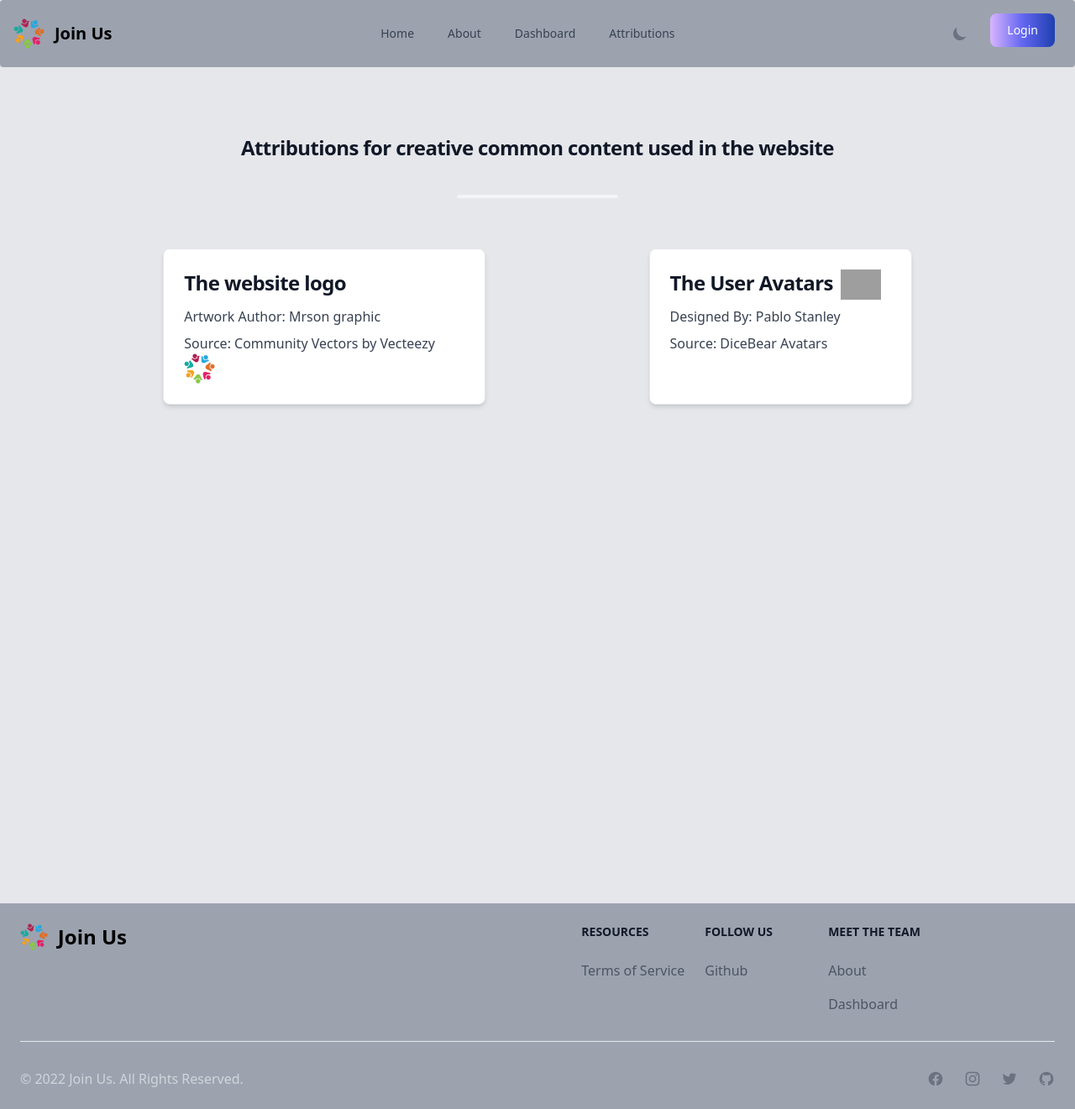
After one commit to nab-man/Join-Us, a Node server app: page /attributions in a window 1280 px wide. The commit adds this page. Shown: the whole page at 84% size. Run offline with Node 20, Linux system fonts and the light colour scheme; some libraries are stand-ins or nearby versions; grey boxes are pictures that could not be loaded.

Commit message:
attributions page added

```diff
--- a/controllers/home-routes.js
+++ b/controllers/home-routes.js
@@ -10,8 +10,8 @@ router.get("/", (req, res) => {
 
 })
 
-router.get("/settings", (req, res) => {
-  res.render('skeleton')
+router.get("/attributions", (req, res) => {
+  res.render('attributions');
 
 })
 
--- /dev/null
+++ b/views/attributions.handlebars
@@ -0,0 +1,35 @@
+ <h5 class="mt-20 text-center text-2xl font-bold tracking-tight text-gray-900 dark:text-white">Attributions for creative common content used in the website</h5>
+
+<hr class="my-4 mx-auto w-48 h-1 bg-gray-100 rounded border-0 md:my-10 dark:bg-gray-700">
+
+<div class="flex flex-wrap justify-evenly h-full content-start">
+
+<div  class="block my-5 p-6 max-w-sm bg-white rounded-lg border border-gray-200 shadow-md  dark:bg-gray-800 dark:border-gray-700 flex flex-wrap">
+    <div>
+    <h5 class="mb-3 text-2xl font-bold tracking-tight text-gray-900 dark:text-white">The website logo</h5>
+    <a href="https://www.vecteezy.com/members/marsono" target="_blank"> <p class="font-normal mb-2 text-gray-700 dark:text-gray-400">Artwork Author: Mrson graphic</p></a>
+    <a href="https://www.vecteezy.com/free-vector/community" target="_blank"> <p class="font-normal text-gray-700 dark:text-gray-400">Source: Community Vectors by Vecteezy</p></a>
+    </div>
+    <a href="https://www.vecteezy.com/vector-art/595037-community-care-logo-template-vector-icon" target="_blank">
+    <img class="mr-3 h-6 sm:h-9" src="/images/logo.png" alt=""></a>
+</div>
+
+<div  class="block my-5 p-6 max-w-sm bg-white rounded-lg border border-gray-200 shadow-md  dark:bg-gray-800 dark:border-gray-700 flex flex-wrap">
+    <div>
+    <h5 class="mb-3 text-2xl font-bold tracking-tight text-gray-900 dark:text-white">The User Avatars</h5>
+    <a href="https://twitter.com/pablostanley" target="_blank"> <p class="font-normal mb-2 text-gray-700 dark:text-gray-400">Designed By: Pablo Stanley</p></a>
+    <a href="https://avatars.dicebear.com/styles/avataaars" target="_blank"> <p class="font-normal text-gray-700 dark:text-gray-400">Source: DiceBear Avatars</p></a>
+    </div>
+    <a href="https://www.vecteezy.com/vector-art/595037-community-care-logo-template-vector-icon" target="_blank">
+    <img class="mr-3 h-6 sm:h-9" src="https://avatars.dicebear.com/api/avataaars/Pablo.svg" alt=""></a>
+</div>
+
+</div>
+{{!
+
+To be done before deployement
+
+
+
+
+}}
--- a/views/layouts/main.handlebars
+++ b/views/layouts/main.handlebars
@@ -13,8 +13,8 @@
     <link rel="stylesheet" href="/stylesheets/style.css" />
 
     <script>
-      // On page load or when changing themes, best to add inline in `head` to
-      avoid FOUC if (localStorage.getItem('color-theme') === 'dark' ||
+      // On page load or when changing themes, best to add inline in `head` to avoid FOUC
+      if (localStorage.getItem('color-theme') === 'dark' ||
       (!('color-theme' in localStorage) &&
       window.matchMedia('(prefers-color-scheme: dark)').matches)) {
       document.documentElement.classList.add('dark'); } else {
@@ -183,6 +183,13 @@
                 >Dashboard</a>
               </li>
 
+               <li>
+                <a
+                  href="/attributions"
+                  class="block py-2 pr-4 pl-3 text-gray-700 rounded hover:bg-gray-100 md:hover:bg-white md:hover:text-blue-700 md:p-1 dark:text-gray-400 md:dark:hover:text-white dark:hover:bg-gray-700 dark:hover:text-white md:dark:hover:bg-transparent dark:border-gray-700"
+                >Attributions</a>
+              </li>
+
             </ul>
           </div>
           {{! Main Menu End }}
@@ -337,12 +344,3 @@
   </body>
 
 </html>
-
-{{!
-
-To be done before deployement
-
-<a href="https://www.vecteezy.com/free-vector/community">Community Vectors by Vecteezy</a>
-
-
-}}
```
Also changed, not shown: views/user-setting.handlebars (deleted).
